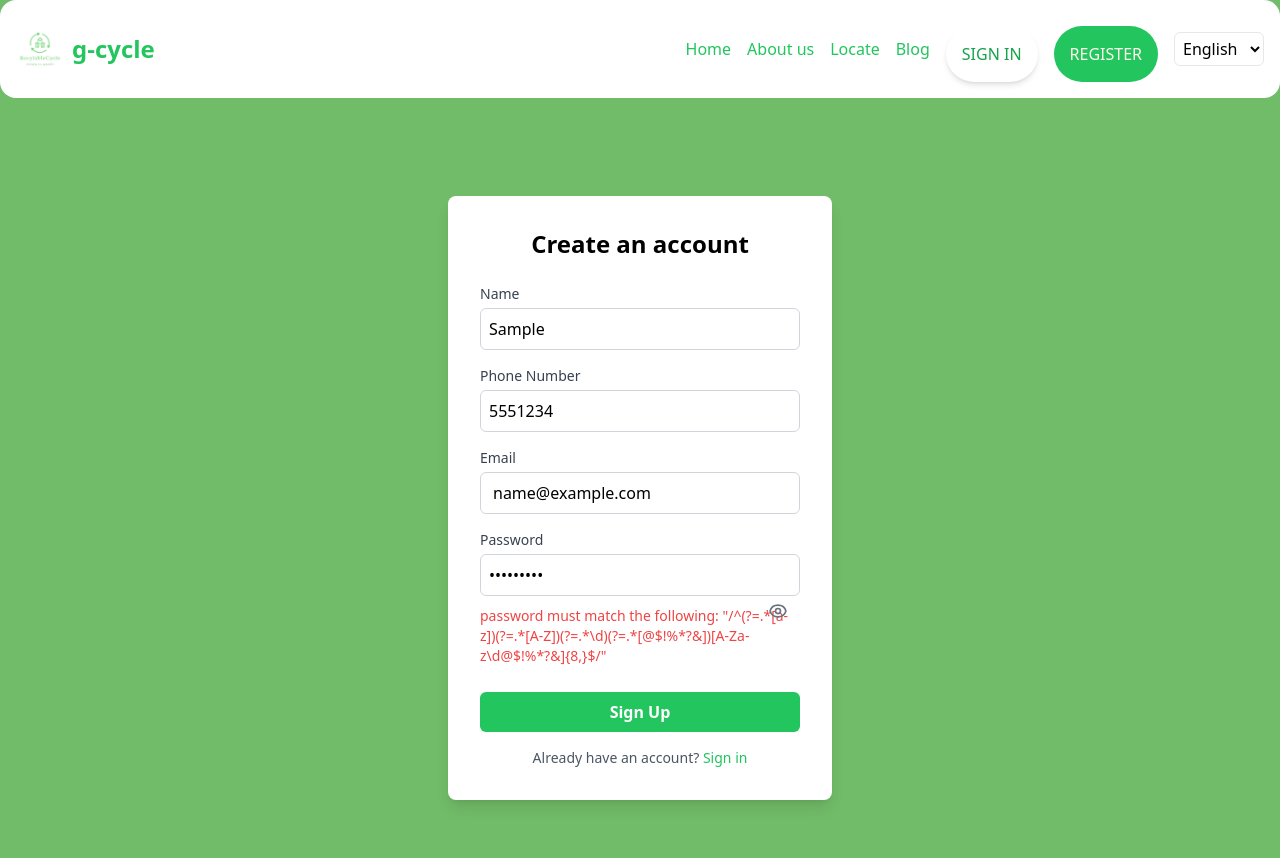
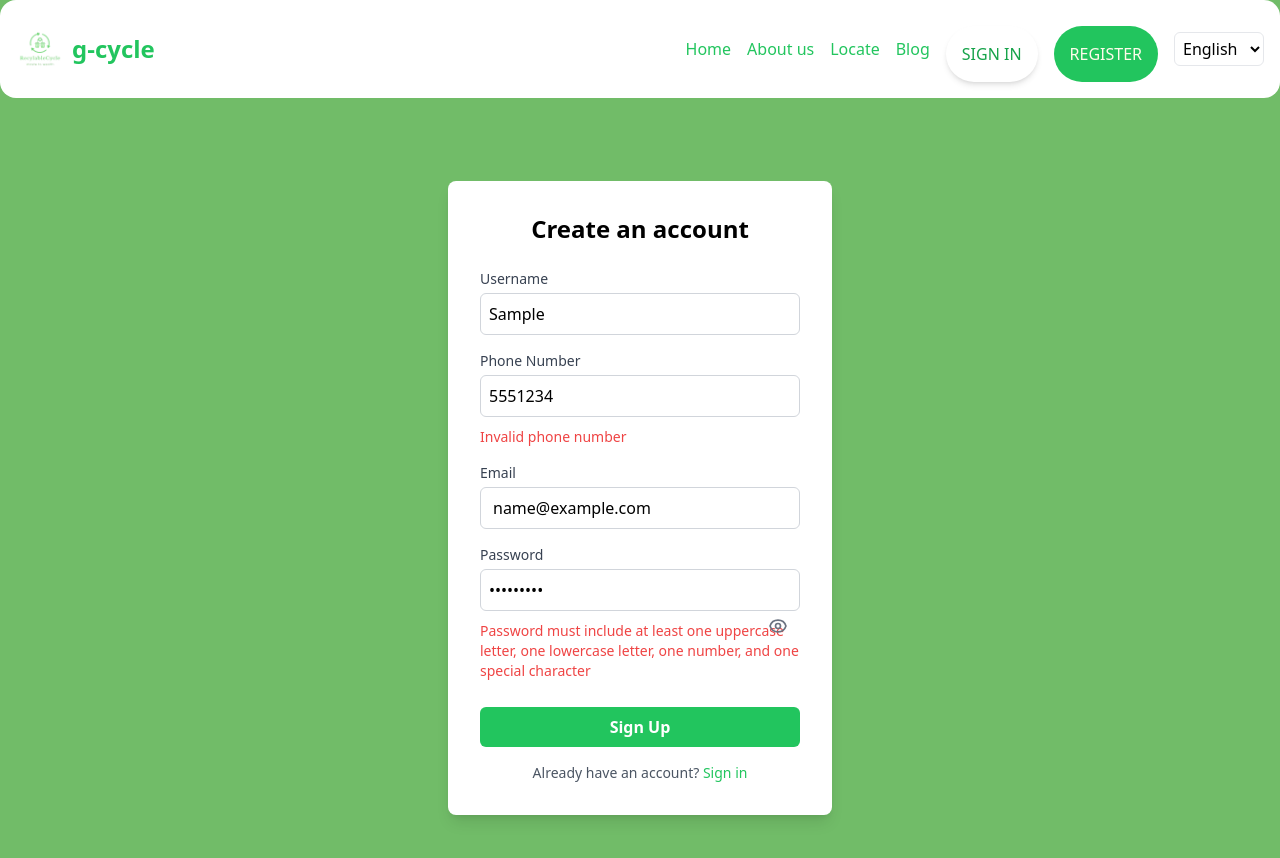
Before and after one commit to dark-royal/recycle, a React (Create React App) app: page /signup in a window 1280 px wide. Both pictures are taken after typing "Sample", "5551234", "name@example.com", "Sample123" into the empty fields and a click on the button "Sign Up". Shown: the top 858 px of the page. Built offline with nearby package versions, Linux system fonts and the light colour scheme.

Commit message:
updating login

```diff
--- a/src/Pages/SignUp/index.jsx
+++ b/src/Pages/SignUp/index.jsx
@@ -24,15 +24,23 @@ const SignUp = () => {
 
     const validationSchema = Yup.object({
         username: Yup.string()
-            .required('Required'),
+            .required('Username is required'),
+
         phoneNumber: Yup.string()
-            .matches(/^(\+234|0)?[789]\d{9}$/)
-            .required('Required'),
-        email: Yup.string().email('Invalid email format')
-            .required('Required'),
-        password: Yup.string().min(8, 'Password must be at least 8 characters long')
-            .matches(/^(?=.*[a-z])(?=.*[A-Z])(?=.*\d)(?=.*[@$!%*?&])[A-Za-z\d@$!%*?&]{8,}$/)
-            .required('Required'),
+            .matches(/^(\+234|0)?[789]\d{9}$/, 'Invalid phone number')
+            .required('Phone number is required'),
+
+        email: Yup.string()
+            .email('Invalid email format')
+            .required('Email is required'),
+
+        password: Yup.string()
+            .min(8, 'Password must be at least 8 characters long')
+            .matches(
+                /^(?=.*[a-z])(?=.*[A-Z])(?=.*\d)(?=.*[@$!%*?&])[A-Za-z\d@$!%*?&]{8,}$/,
+                'Password must include at least one uppercase letter, one lowercase letter, one number, and one special character'
+            )
+            .required('Password is required'),
     });
 
     const handleSubmit = async (values) => {
@@ -52,7 +60,7 @@ const SignUp = () => {
 
     return (
         <div>
-            <Navbar/>
+            <Navbar />
             <div className="flex items-center justify-center min-h-screen bg-customGreen">
                 <div className="bg-white rounded-lg shadow-lg p-8 w-[30%]">
                     <h2 className="text-2xl font-bold text-center mb-6">Create an account</h2>
@@ -64,7 +72,7 @@ const SignUp = () => {
                         {() => (
                             <Form>
                                 <div className="mb-4">
-                                    <label className="block text-sm font-medium text-gray-700">Name</label>
+                                    <label className="block text-sm font-medium text-gray-700">Username</label>
                                     <Field
                                         name="username"
                                         type="text"
@@ -75,11 +83,11 @@ const SignUp = () => {
                                 <div className="mb-4">
                                     <label className="block text-sm font-medium text-gray-700">Phone Number</label>
                                     <Field
-                                        name="phone"
+                                        name="phoneNumber" // Updated to "phoneNumber"
                                         type="tel"
                                         className="mt-1 block w-full border border-gray-300 rounded-md p-2"
                                     />
-                                    <ErrorMessage name="phone" component="div" className="text-red-500 text-sm" />
+                                    <ErrorMessage name="phoneNumber" component="div" className="text-red-500 text-sm" />
                                 </div>
                                 <div className="mb-4">
                                     <label className="block text-sm font-medium text-gray-700">Email</label>
@@ -117,7 +125,7 @@ const SignUp = () => {
                                     className={`w-full bg-green-500 text-white font-bold py-2 rounded-md ${loading ? 'opacity-50 cursor-not-allowed' : 'hover:bg-green-600'}`}
                                     disabled={loading}
                                 >
-                                    {loading ? 'Loading...' : 'Sign Up'} {}
+                                    {loading ? 'Loading...' : 'Sign Up'}
                                 </button>
                             </Form>
                         )}
```
